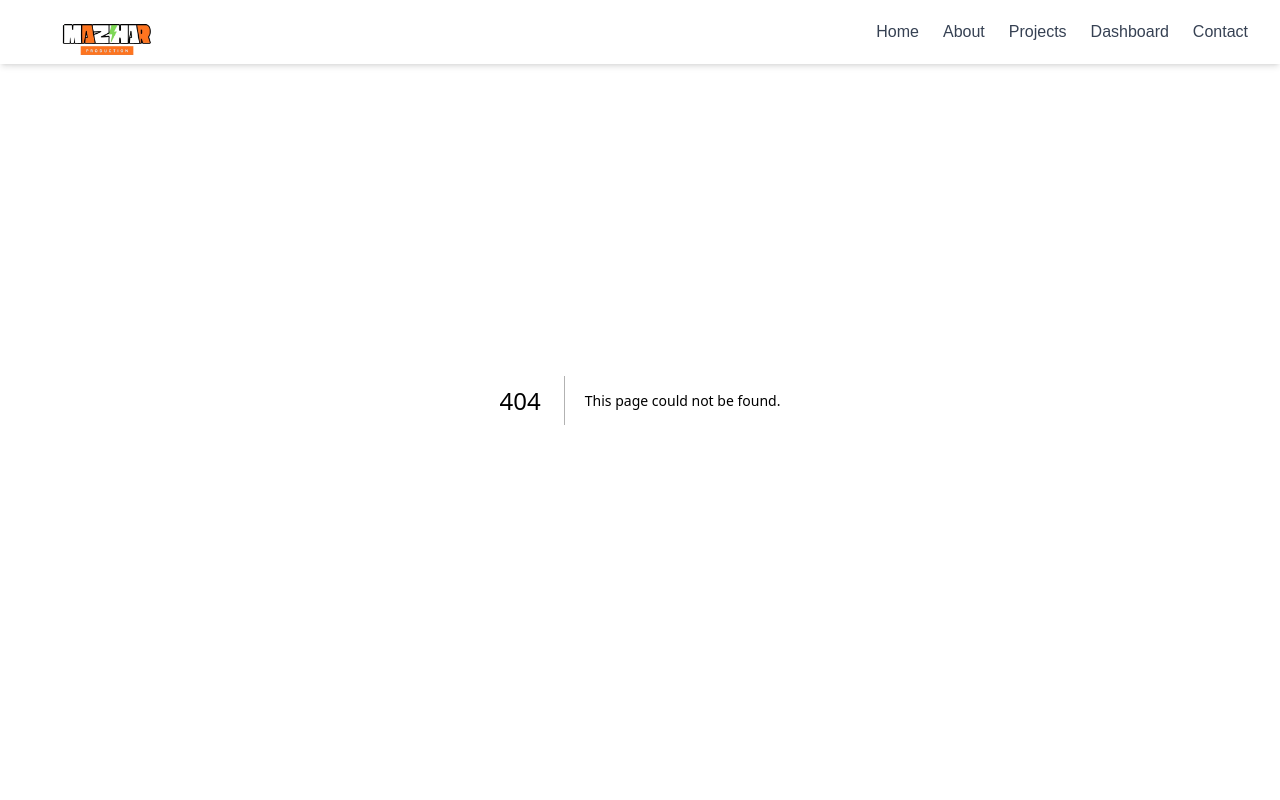
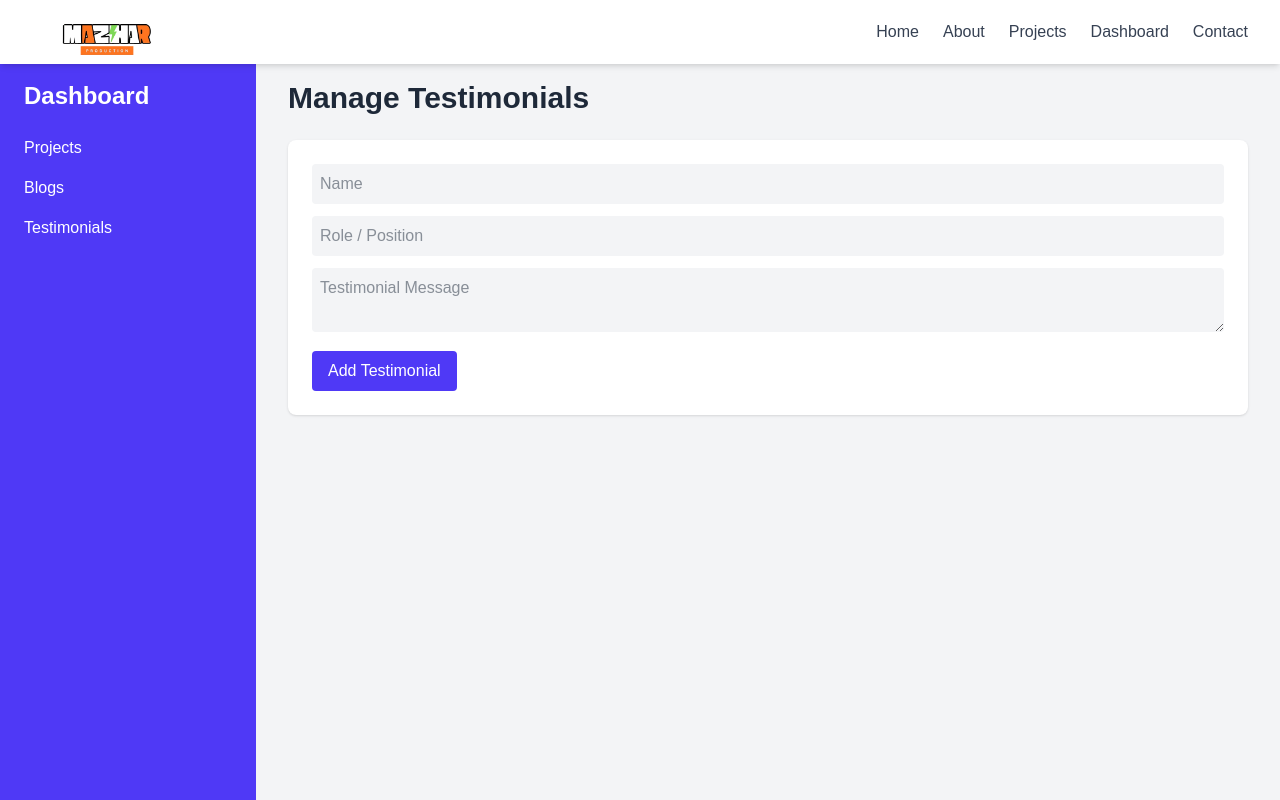
Before and after one commit to mazhars-git/portfolio-with-nextjs, a Next.js app: page /dashboard/testimonials in a window 1280 px wide. Before the commit this address had no page. Shown: the top 800 px of the page. Built offline with nearby package versions, Linux system fonts and the light colour scheme.

Commit message:
dashboard

```diff
--- /dev/null
+++ b/src/app/dashboard/blogs/page.tsx
@@ -0,0 +1,71 @@
+"use client";
+import { useState } from "react";
+
+export default function BlogsDashboard() {
+  const [blogs, setBlogs] = useState([]);
+  const [title, setTitle] = useState("");
+  const [desc, setDesc] = useState("");
+
+  const handleAdd = () => {
+    if (title && desc) {
+      setBlogs([...blogs, { title, description: desc }]);
+      setTitle("");
+      setDesc("");
+    }
+  };
+
+  const handleDelete = (index) => {
+    setBlogs(blogs.filter((_, i) => i !== index));
+  };
+
+  return (
+    <div className="">
+      <h2 className="text-3xl font-bold text-gray-800 dark:text-white mb-6">
+        Manage Blogs
+      </h2>
+
+      <div className="bg-white dark:bg-gray-800 p-6 rounded-lg shadow mb-8">
+        <input
+          value={title}
+          onChange={(e) => setTitle(e.target.value)}
+          placeholder="Blog Title"
+          className="w-full p-2 mb-3 rounded bg-gray-100 dark:bg-gray-700 text-gray-800 dark:text-white"
+        />
+        <textarea
+          value={desc}
+          onChange={(e) => setDesc(e.target.value)}
+          placeholder="Blog Description"
+          className="w-full p-2 mb-3 rounded bg-gray-100 dark:bg-gray-700 text-gray-800 dark:text-white"
+        />
+        <button
+          onClick={handleAdd}
+          className="px-4 py-2 bg-indigo-600 text-white rounded hover:bg-indigo-700 transition"
+        >
+          Add Blog
+        </button>
+      </div>
+
+      <div className="grid md:grid-cols-2 gap-6">
+        {blogs.map((blog, i) => (
+          <div
+            key={i}
+            className="bg-white dark:bg-gray-800 p-6 rounded-lg shadow relative"
+          >
+            <button
+              onClick={() => handleDelete(i)}
+              className="absolute top-3 right-3 text-red-500 font-bold"
+            >
+              ✕
+            </button>
+            <h3 className="text-xl font-semibold text-gray-800 dark:text-white mb-2">
+              {blog.title}
+            </h3>
+            <p className="text-gray-600 dark:text-gray-300">
+              {blog.description}
+            </p>
+          </div>
+        ))}
+      </div>
+    </div>
+  );
+}
--- a/src/app/dashboard/layout.tsx
+++ b/src/app/dashboard/layout.tsx
@@ -1,9 +1,9 @@
-export default function DashboardLayout({ children }) {
+export default function DashboardLayout({ children }: any) {
   return (
     <div className="min-h-screen flex">
       {/* Sidebar */}
-      <aside className="w-64 bg-indigo-600 text-white flex flex-col p-6 space-y-6">
-        <h1 className="text-2xl font-bold mb-4">Dashboard</h1>
+      <aside className="w-64 bg-indigo-600 text-white flex flex-col p-6 pt-20 space-y-6">
+        <h1 className="text-2xl font-bold">Dashboard</h1>
         <nav className="space-y-4">
           <a href="/dashboard/projects" className="block hover:text-indigo-200">
             Projects
@@ -21,7 +21,9 @@ export default function DashboardLayout({ children }) {
       </aside>
 
       {/* Main Content */}
-      <main className="flex-1 p-8 bg-gray-50 dark:bg-gray-900">{children}</main>
+      <main className="flex-1 pt-20 p-8 bg-gray-100 dark:bg-gray-900">
+        {children}
+      </main>
     </div>
   );
 }
--- a/src/app/dashboard/page.tsx
+++ b/src/app/dashboard/page.tsx
@@ -3,7 +3,7 @@ import Link from "next/link";
 
 export default function Dashboard() {
   return (
-    <div className="container mx-auto min-h-screen bg-gray-100 dark:bg-gray-900 px-8 pt-20">
+    <div className="container mx-auto min-h-screen bg-gray-100 dark:bg-gray-900 px-8 pt-10">
       <h1 className="text-3xl font-bold text-gray-800 dark:text-white mb-6">
         Portfolio{" "}
         <span className="text-transparent bg-clip-text bg-gradient-to-r from-indigo-500 to-pink-500">
--- /dev/null
+++ b/src/app/dashboard/projects/page.tsx
@@ -0,0 +1,77 @@
+"use client";
+import { useState } from "react";
+import { motion } from "framer-motion";
+
+export default function ProjectsDashboard() {
+  const [projects, setProjects] = useState([]);
+  const [title, setTitle] = useState("");
+  const [desc, setDesc] = useState("");
+
+  const handleAdd = () => {
+    if (title.trim() && desc.trim()) {
+      setProjects([...projects, { title, description: desc }]);
+      setTitle("");
+      setDesc("");
+    }
+  };
+
+  const handleDelete = (index) => {
+    setProjects(projects.filter((_, i) => i !== index));
+  };
+
+  return (
+    <div>
+      <h2 className="text-3xl font-bold text-gray-800 dark:text-white mb-6">
+        Manage Projects
+      </h2>
+
+      {/* Add Form */}
+      <div className="bg-white dark:bg-gray-800 p-6 rounded-lg shadow mb-8">
+        <input
+          value={title}
+          onChange={(e) => setTitle(e.target.value)}
+          placeholder="Project Title"
+          className="w-full p-2 mb-3 rounded bg-gray-100 dark:bg-gray-700 text-gray-800 dark:text-white"
+        />
+        <textarea
+          value={desc}
+          onChange={(e) => setDesc(e.target.value)}
+          placeholder="Project Description"
+          className="w-full p-2 mb-3 rounded bg-gray-100 dark:bg-gray-700 text-gray-800 dark:text-white"
+        />
+        <button
+          onClick={handleAdd}
+          className="px-4 py-2 bg-indigo-600 text-white rounded hover:bg-indigo-700 transition"
+        >
+          Add Project
+        </button>
+      </div>
+
+      {/* Project List */}
+      <div className="grid md:grid-cols-2 gap-6">
+        {projects.map((project, i) => (
+          <motion.div
+            key={i}
+            initial={{ opacity: 0, y: 20 }}
+            animate={{ opacity: 1, y: 0 }}
+            transition={{ duration: 0.4 }}
+            className="bg-white dark:bg-gray-800 p-6 rounded-lg shadow relative"
+          >
+            <button
+              onClick={() => handleDelete(i)}
+              className="absolute top-3 right-3 text-red-500 font-bold"
+            >
+              ✕
+            </button>
+            <h3 className="text-xl font-semibold text-gray-800 dark:text-white mb-2">
+              {project.title}
+            </h3>
+            <p className="text-gray-600 dark:text-gray-300">
+              {project.description}
+            </p>
+          </motion.div>
+        ))}
+      </div>
+    </div>
+  );
+}
--- /dev/null
+++ b/src/app/dashboard/testimonials/page.tsx
@@ -0,0 +1,80 @@
+"use client";
+import { useState } from "react";
+
+export default function TestimonialsDashboard() {
+  const [testimonials, setTestimonials] = useState([]);
+  const [name, setName] = useState("");
+  const [role, setRole] = useState("");
+  const [quote, setQuote] = useState("");
+
+  const handleAdd = () => {
+    if (name && role && quote) {
+      setTestimonials([...testimonials, { name, role, quote }]);
+      setName("");
+      setRole("");
+      setQuote("");
+    }
+  };
+
+  const handleDelete = (i) => {
+    setTestimonials(testimonials.filter((_, index) => index !== i));
+  };
+
+  return (
+    <div className="">
+      <h2 className="text-3xl font-bold text-gray-800 dark:text-white mb-6">
+        Manage Testimonials
+      </h2>
+
+      <div className="bg-white dark:bg-gray-800 p-6 rounded-lg shadow mb-8">
+        <input
+          value={name}
+          onChange={(e) => setName(e.target.value)}
+          placeholder="Name"
+          className="w-full p-2 mb-3 rounded bg-gray-100 dark:bg-gray-700 text-gray-800 dark:text-white"
+        />
+        <input
+          value={role}
+          onChange={(e) => setRole(e.target.value)}
+          placeholder="Role / Position"
+          className="w-full p-2 mb-3 rounded bg-gray-100 dark:bg-gray-700 text-gray-800 dark:text-white"
+        />
+        <textarea
+          value={quote}
+          onChange={(e) => setQuote(e.target.value)}
+          placeholder="Testimonial Message"
+          className="w-full p-2 mb-3 rounded bg-gray-100 dark:bg-gray-700 text-gray-800 dark:text-white"
+        />
+        <button
+          onClick={handleAdd}
+          className="px-4 py-2 bg-indigo-600 text-white rounded hover:bg-indigo-700 transition"
+        >
+          Add Testimonial
+        </button>
+      </div>
+
+      <div className="grid md:grid-cols-2 gap-6">
+        {testimonials.map((t, i) => (
+          <div
+            key={i}
+            className="bg-white dark:bg-gray-800 p-6 rounded-lg shadow relative"
+          >
+            <button
+              onClick={() => handleDelete(i)}
+              className="absolute top-3 right-3 text-red-500 font-bold"
+            >
+              ✕
+            </button>
+            <h3 className="text-xl font-semibold text-gray-800 dark:text-white mb-1">
+              {t.name}
+            </h3>
+            <span className="text-sm text-gray-500">{t.role}</span>
+            <p className="text-gray-600 dark:text-gray-300 mt-2 italic">
+              {t.quote}
+            </p>
+          </div>
+        ))}
+      </div>
+    </div>
+  );
+}
```
